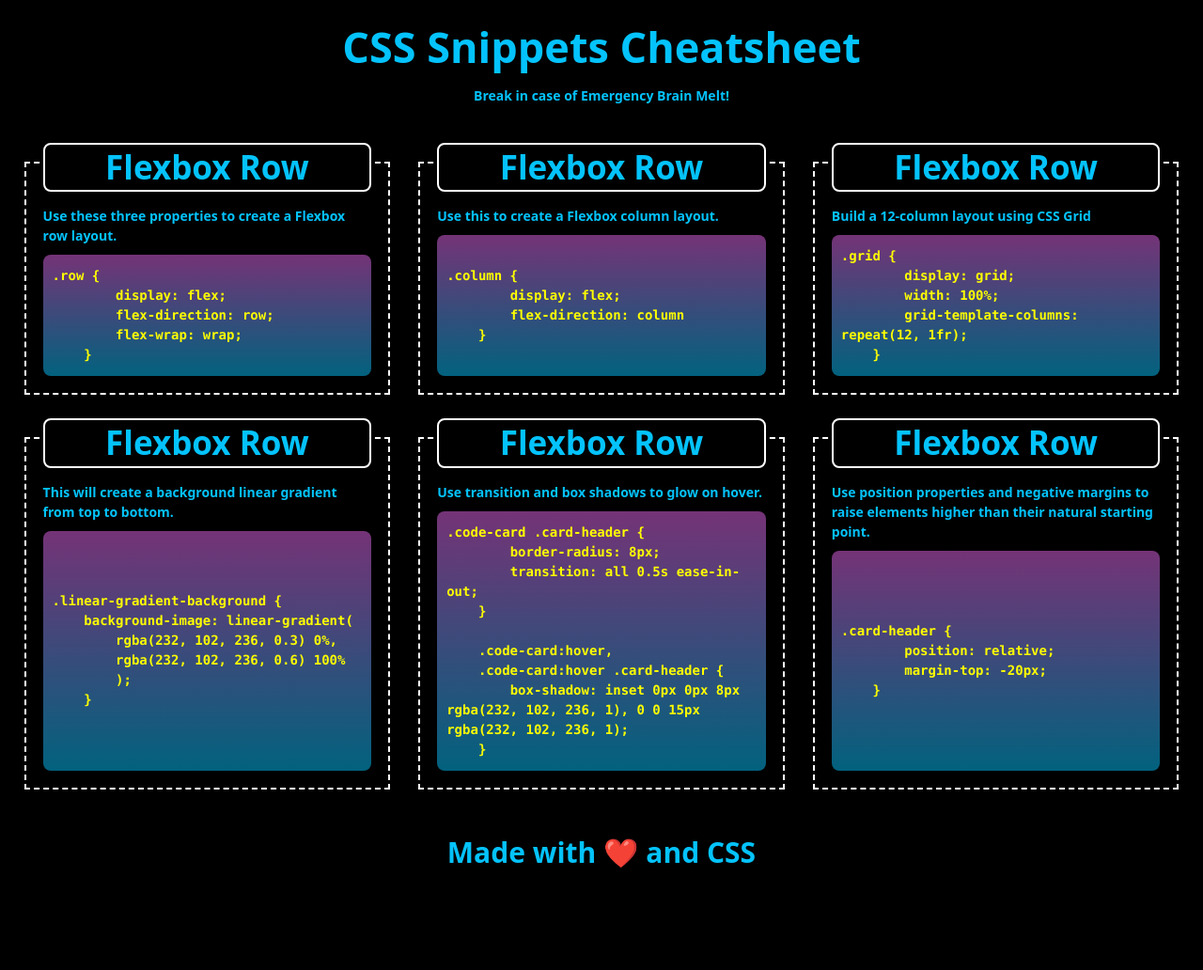
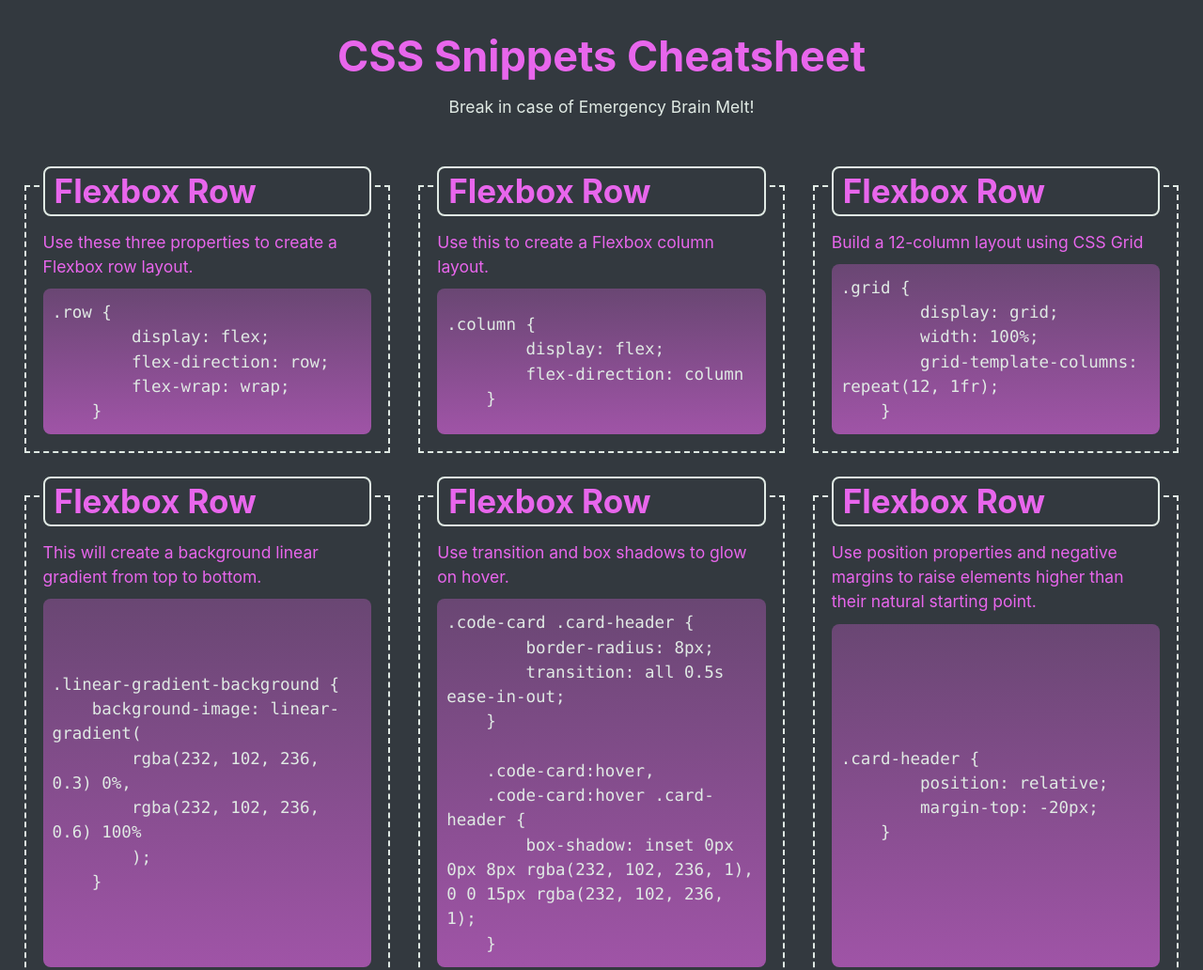
Before and after one commit to LRicciardo/MOD02-MP-CSS-Snippets-Cheat-Sheet, a plain HTML site: page index.html in a window 1280 px wide. Shown: the top 1032 px of the page at 94% size. Before the commit the page ends 927 px from the top, so only its background shows below. Drawn offline with Linux system fonts and the light colour scheme.

Commit message:
updated code and README

```diff
--- a/assets/css/reset.css
+++ b/assets/css/reset.css
@@ -1,4 +1,6 @@
-* {
+*,
+*:before,
+*:after {
   margin: 0;
   padding: 0;
   box-sizing: border-box;
--- a/assets/css/style.css
+++ b/assets/css/style.css
@@ -1,22 +1,13 @@
 :root {
-  /* --light: #e0eae4;     gin */
-  /* --dark: #33393f;      outer space */
-  /* --color1: #e866ec;    heliotrope */
-  /* --color2: #2aefcb;    bright-turquoise */
-  --light: white;    /*  gin light color */
-  --dark: black;     /*  outer space  dark color*/
-  --color1: #04C3FC;    /*  medium blue  bright color */
-  --color2: yellow;    /*  heliotrope  bright color */
+  --outer-space: #33393f;
+  --bright-turquoise: #2aefcb;
+  --gin: #e0eae4;
+  --heliotrope: #e866ec;
 }
 
 ::selection {
-  background-color: var(--color2);
-  color: var(--dark);
-}
-
-* {
-  font-size: 1.4rem;
-  font-weight: bold;
+  background-color: var(--bright-turquoise);
+  color: var(--outer-space);
 }
 
 html {
@@ -29,19 +20,21 @@ html {
 
 body {
   /* Sans Serif font stack for multiple computer fonts*/
-  font-family: system-ui, -apple-system, BlinkMacSystemFont, 'Segoe UI',
-    Roboto, Oxygen, Ubuntu, Cantarell,
-    'Open Sans', 'Helvetica Neue', sans-serif;
+  font-family: -apple-system, BlinkMacSystemFont, 'Segoe UI', Roboto, Helvetica,Arial, sans-serif, 'Apple Color Emoji', 'Segoe UI Emoji', 'Segoe UI Symbol';
+  font-size: 1.75rem;
   line-height: 1.5;
-  color: var(--light);
-  background-color: var(--dark);
+  color: var(--gin);
+  background-color: var(--outer-space);
 }
 
 h1,
 h2,
-h3 {
+h3,
+h4,
+h5,
+h6 {
   margin-bottom: 0.625rem;
-  color: var(--color1);
+  color: var(--heliotrope);
   font-weight: 700;
   line-height: 1.1;
 }
@@ -58,6 +51,18 @@ h2 {
 h3 {
   font-size: 3.0rem;
 }
+
+h4 {
+  font-size: 2.5rem;
+}
+
+h5 {
+  font-size: 2.0rem;
+}
+
+h6 {
+  font-size: 1.5rem;
+}
 /* all p elements has a bottom margin of 10px */
 p {
   margin-bottom: 1rem;
@@ -66,10 +71,20 @@ p {
 /* code element changes font to a computer monospace*/
 code {
     /* Monospace font stack is used for our code blocks to make it look more like code */
-  font-family: Consolas, 'Andale Mono WT', 'Andale Mono', 'Lucida Console',
-    'Lucida Sans Typewriter', 'DejaVu Sans Mono', 'Bitstream Vera Sans Mono',
-    'Liberation Mono', 'Nimbus Mono L', Monaco, 'Courier New', Courier,
-    monospace;
+  font-family: Consolas, 'Andale Mono WT', 'Andale Mono', 'Lucida Console', 'Lucida Sans Typewriter', 'DejaVu Sans Mono', 'Bitstream Vera Sans Mono', 'Liberation Mono', 'Nimbus Mono L', Monaco, 'Courier New', Courier, monospace;
+}
+
+header {
+  width: 96%;
+  margin: 0 auto;
+  padding: 2.5rem;
+  /* color: var(--color1); */
+  text-align: center;
+}
+
+header h1.page-hdg {
+  padding: 1.0rem 1.2rem;
+  font-size: 4.5rem;
 }
 
 main {
@@ -79,24 +94,12 @@ main {
 
 
 footer {
+  margin: 1.5rem;
   text-align: center;
-  margin: 1.5rem;
 }
 
-header {
-  text-align: center;
-  width: 96%;
-  margin: 0 auto;
-  padding: 1.5rem;
-  color: var(--color1);
-}
-
-h1.page-hdg {
-  padding: 1.0rem 1.2rem;
-  font-size: 4.5rem;
-}
-
-.snip-pet {
+/* create our main grid with flexbox, use negative margins to offset the padding on the .card-column class */
+.row {
   display: flex;
   flex-wrap: wrap;
   flex-direction: row;
@@ -118,62 +121,76 @@ h1.page-hdg {
 }
 
 /* make each code card a flexbox column to align and justify content within it */
-.syntax-card {
+.code-card {
   display: flex;
   flex-direction: column;
   justify-content: flex-start;
   min-height: 100%;
   padding: 2rem;
-  color: var(--color1);
-
+  color: var(--heliotrope);
    /* outline is like border, but on the outside of the box instead of inside */
-  outline: 2px dashed var(--light);
+  outline: 2px dashed var(--gin);
   outline-offset: -2px;
   transition: all 0.5s ease-in-out;
 }
 
-.syntax-hdg {
-  text-align: center;
-  /* color: var(--color1); */
-  background-color: var(--dark);
+.code-card .card-header {
   /* use position and negative margins to move title of card over the card's outline and create an overlap effect */
   position: relative;
   margin: -4rem 0 1.5rem 0;
   padding: 0.5rem 1rem;
-  border: 2px solid var(--light);
+  background-color: var(--outer-space);
+  color: var(--heliotrope);
+  border: 2px solid var(--gin);
   border-radius: 8px;
   transition: all 0.5s ease-in-out;
 }
 
-.syntax-card:hover,
-.syntax-card:hover .syntax-hdg {
-  box-shadow: inset 0px 0px 8px var(--color1), 0 0 15px var(--color2);
+/* set an outer and inner drop shadow on the card to create a glowing effect on hover */
+.code-card:hover,
+.code-card:hover .card-header {
+  box-shadow: inset 0px 0px 8px var(--heliotrope), 0 0 15px var(--heliotrope);
 }
 
-.syntax-block {
+/* each card's code block grows to the height of the largest code block on the page, making each card even in height */
+.code-card .code-block {
   flex-grow: 1;
 }
 
-.syntax-block {
+.code-card pre {
   /* set styles to make it so code wraps in <pre> instead of overflowing */
   white-space: pre-wrap;
   overflow: auto;
   tab-size: 4;
   padding: 1.2rem 1rem;
-  color: var(--color2);
+  color: var(--gin);
   border-radius: 8px;
   /* use linear-gradient() function to create a fading background  */
   background-image: linear-gradient(
-    rgba(232, 102, 236, 0.5) 0%,
-    rgba(004, 195, 252, 0.5) 100%
+    rgba(232, 102, 236, 0.3) 0%,
+    rgba(232, 102, 236, 0.6) 100%
   );
   display: flex;
   align-items: center;
 }
 
 /* on <pre> click, select all contents so the code is highlighted */
-.syntax-block:active {
+.code-card pre:active {
   user-select: all;
+}
+
+/* using a mobile-first approach, use `min-width` values going from narrow -> wide for a responsive design */
+@media screen and (min-width: 768px) {
+  /* on tablets, set columns to only be 50% of the width and not grow */
+  .card-column {
+    flex: 0 0 50%;
+    max-width: 50%;
+  }
+
+  /* select the last child to grow to full width if it has space to grow */
+  .card-column:last-child {
+    flex-grow: 1;
+  }
 }
 
 /* media query for larger screens */
@@ -184,6 +201,6 @@ h1.page-hdg {
 
   .card-column {
     flex: 0 0 33.333%;
-    /* max-width: 100%; */
+    max-width: 33.333%;
   }
 }
--- a/index.html
+++ b/index.html
@@ -22,15 +22,15 @@
         <!-- Main Content -->
         <main>
             <!-- CSS Snippet cards -->
-            <section class="snip-pet justify-center">
+            <section class="row justify-center">
 
                 <div class="card-column">
-                    <figure class="syntax-card">
-                        <h2 class="syntax-hdg">Flexbox Row</h2>
-                        <div class="syntax-desc">
+                    <figure class="card code-card">
+                        <h2 class="card-header">Flexbox Row</h2>
+                        <div class="card-body">
                             <p> Use these three properties to create a Flexbox row layout.</p>
                         </div>
-                        <pre class="syntax-block">
+                        <pre class="code-block">
                             <code>.row {
         display: flex;
         flex-direction: row;
@@ -41,12 +41,12 @@
                 </div>
 
                 <div class="card-column">
-                    <figure class="card syntax-card">
-                        <h2 class="syntax-hdg">Flexbox Row</h2>
-                        <div class="syntax-desc">
+                    <figure class="card code-card">
+                        <h2 class="card-header">Flexbox Row</h2>
+                        <div class="card-body">
                             <p> Use this to create a Flexbox column layout.</p>
                         </div>
-                        <pre class="syntax-block">
+                        <pre class="code-block">
                             <code>.column {
         display: flex;
         flex-direction: column
@@ -56,12 +56,12 @@
                 </div>
 
                 <div class="card-column">
-                    <figure class="card syntax-card">
-                        <h2 class="syntax-hdg">Flexbox Row</h2>
-                        <div class="syntax-desc">
+                    <figure class="card code-card">
+                        <h2 class="card-header">Flexbox Row</h2>
+                        <div class="card-body">
                             <p> Build a 12-column layout using CSS Grid</p>
                         </div>
-                        <pre class="syntax-block">
+                        <pre class="code-block">
                             <code>.grid {
         display: grid;
         width: 100%;
@@ -72,12 +72,12 @@
                 </div>
 
                 <div class="card-column">
-                    <figure class="card syntax-card">
-                        <h2 class="syntax-hdg">Flexbox Row</h2>
-                        <div class="syntax-desc">
+                    <figure class="card code-card">
+                        <h2 class="card-header">Flexbox Row</h2>
+                        <div class="card-body">
                             <p> This will create a background linear gradient from top to bottom.</p>
                         </div>
-                        <pre class="syntax-block">
+                        <pre class="code-block">
                             <code>.linear-gradient-background {
     background-image: linear-gradient(
         rgba(232, 102, 236, 0.3) 0%,
@@ -89,12 +89,12 @@
                 </div>
 
                 <div class="card-column">
-                    <figure class="card syntax-card">
-                        <h2 class="syntax-hdg">Flexbox Row</h2>
-                        <div class="syntax-desc">
+                    <figure class="card code-card">
+                        <h2 class="card-header">Flexbox Row</h2>
+                        <div class="card-body">
                             <p> Use transition and box shadows to glow on hover.</p>
                         </div>
-                        <pre class="syntax-block">
+                        <pre class="code-block">
                             <code>.code-card .card-header {
         border-radius: 8px;
         transition: all 0.5s ease-in-out;
@@ -109,13 +109,13 @@
                 </div>
 
                 <div class="card-column">
-                    <figure class="card syntax-card">
-                        <h2 class="syntax-hdg">Flexbox Row</h2>
-                        <div class="syntax-desc">
+                    <figure class="card code-card">
+                        <h2 class="card-header">Flexbox Row</h2>
+                        <div class="code-body">
                             <p>Use position properties and negative margins to raise elements higher than their natural starting point.
                             </p>
                         </div>
-                        <pre class="syntax-block">
+                        <pre class="code-block">
                             <code>.card-header {
         position: relative;
         margin-top: -20px;
@@ -131,7 +131,7 @@
             <!-- Footer -->
         <footer>
             <h3>
-                Made with ❤️️ and CSS
+                Made with <span role="img" aria-label="heart">❤️</span>️ and CSS
             </h3>
         </footer>
   </body>
```
Also changed, not shown: 1 other file. Lines whose indentation alone changed are shown as unchanged.
